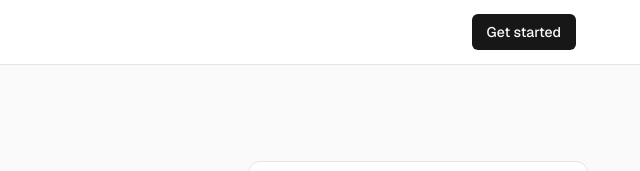
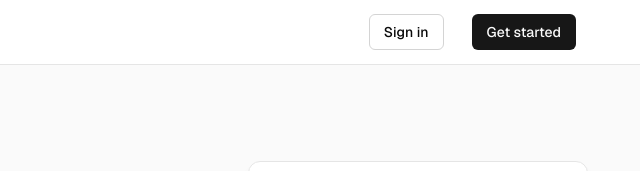
Before and after one commit to kindavishal/kindahired, a website: page site/index.html in a window 1280 px wide. Shown: the top 171 px of the page, 640-1280 px from the left. Drawn offline with nearby package versions, Linux system fonts and the light colour scheme.

Commit message:
Add a Sign in link to the landing page

```diff
--- a/site/index.html
+++ b/site/index.html
@@ -33,6 +33,7 @@
       <a href="#privacy">Privacy</a>
       <a href="#faq">FAQ</a>
     </div>
+    <a class="btn btn-outline" href="https://app-kindahired.kindavishal.dev/">Sign in</a>
     <a class="btn btn-primary" href="#setup">Get started</a>
   </nav>
 </header>
```
